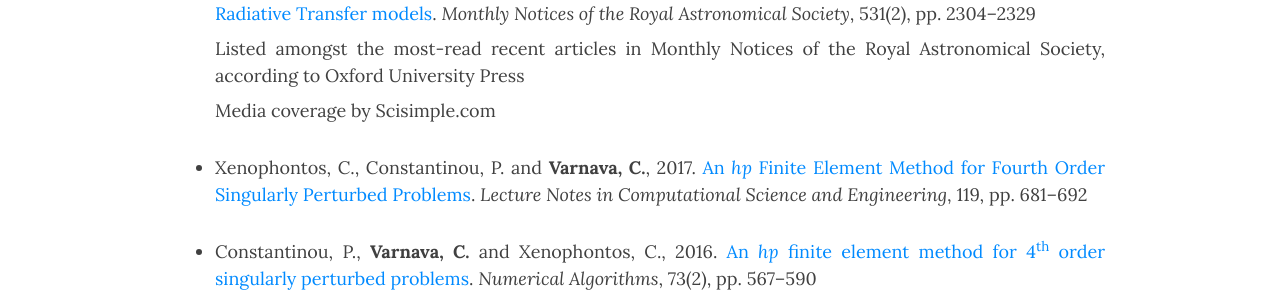
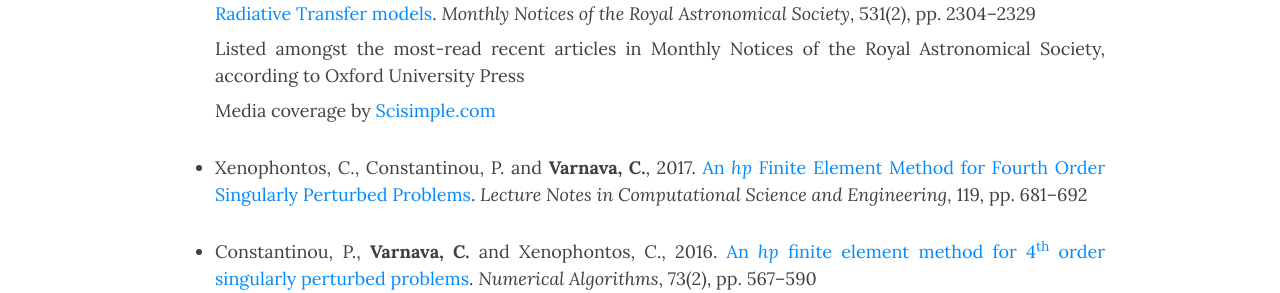
Before and after one commit to ch-var/ch-var.github.io, a Jekyll site: the page built from CV.html, in a window 1280 px wide and 900 px high, scrolled down 3001 px. Shown: the part 157-450 px from the top of the window. Built offline with Jekyll 4.4.1, drawn with Linux system fonts in a browser that asks for light colours; formulas are drawn with MathJax 3.

Commit message:
Update CV.html

```diff
--- a/CV.html
+++ b/CV.html
@@ -89,7 +89,7 @@
 <p></p>
 <li class="responsive-margin" style="margin-bottom: 8px;"><b>Varnava, C.</b> and Efstathiou, A., 2024. <a href="https://doi.org/10.1093/mnras/stae1141">SMART: Spectral energy distributions Markov chain Analysis with Radiative Transfer models</a>. <i>Monthly Notices of the Royal Astronomical Society</i>, 531(2), pp. 2304–2329</li>
 <p align='justify' class="responsive-margin" style="margin-top: 0px; margin-bottom: 8px;">Listed amongst the most-read recent articles in Monthly Notices of the Royal Astronomical Society, according to Oxford University Press</a></p>
-<p align='justify' class="responsive-margin" style="margin-top: 0px;">Media coverage by <a https://scisimple.com/en/articles/2025-07-27-introducing-smart-a-new-tool-for-galaxy-analysis--akg507q">Scisimple.com</a></p>
+<p align='justify' class="responsive-margin" style="margin-top: 0px;">Media coverage by <a href="https://scisimple.com/en/articles/2025-07-27-introducing-smart-a-new-tool-for-galaxy-analysis--akg507q">Scisimple.com</a></p>
 <p></p>
 <li class="responsive-margin">Xenophontos, C., Constantinou, P. and <b>Varnava, C.</b>, 2017. <a href="https://doi.org/10.1007/978-3-319-65870-4_49">An <i>hp</i> Finite Element Method for Fourth Order Singularly Perturbed Problems</a>. <i>Lecture Notes in Computational Science and Engineering</i>, 119, pp. 681–692</li>
 <p></p>
```
